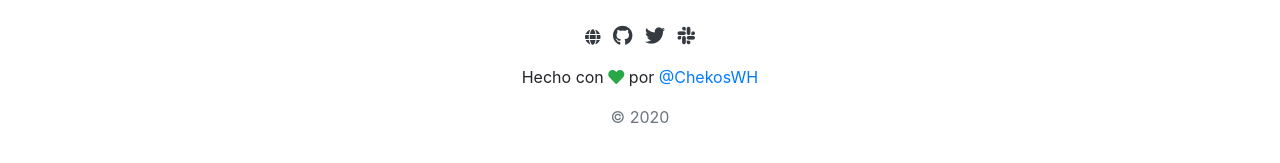
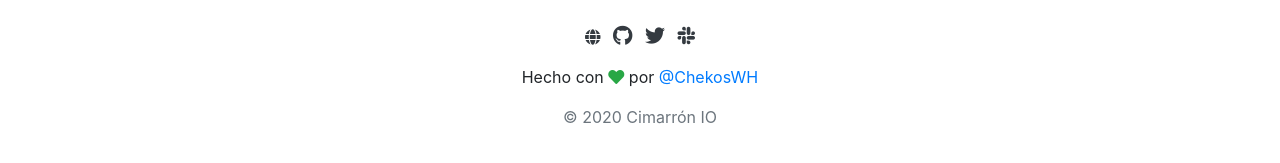
Before and after one commit to cimarron-io/cimarronio-datasettes, a Jekyll site: the page built from index.html, in a window 1280 px wide and 1299 px high. Shown: the part 1106-1269 px from the top of the window. Built offline with Jekyll 4.4.1, drawn with Linux system fonts in a browser that asks for light colours; nearby versions of some CDN libraries; library files that are not in the unit come from our copies; the list of posts is cut into pages by our own code; some of the changed lines change nothing that is shown.

Commit message:
update name

```diff
--- a/_config.yml
+++ b/_config.yml
@@ -1,5 +1,5 @@
 # Site
-title: 'Cimarrón IO'
+name: 'Cimarrón IO'
 description: 'Imaginemos cosas chingonas.'
 logo: 'assets/images/logo.png'
 logo_full: 'assets/images/logo.png'
```
